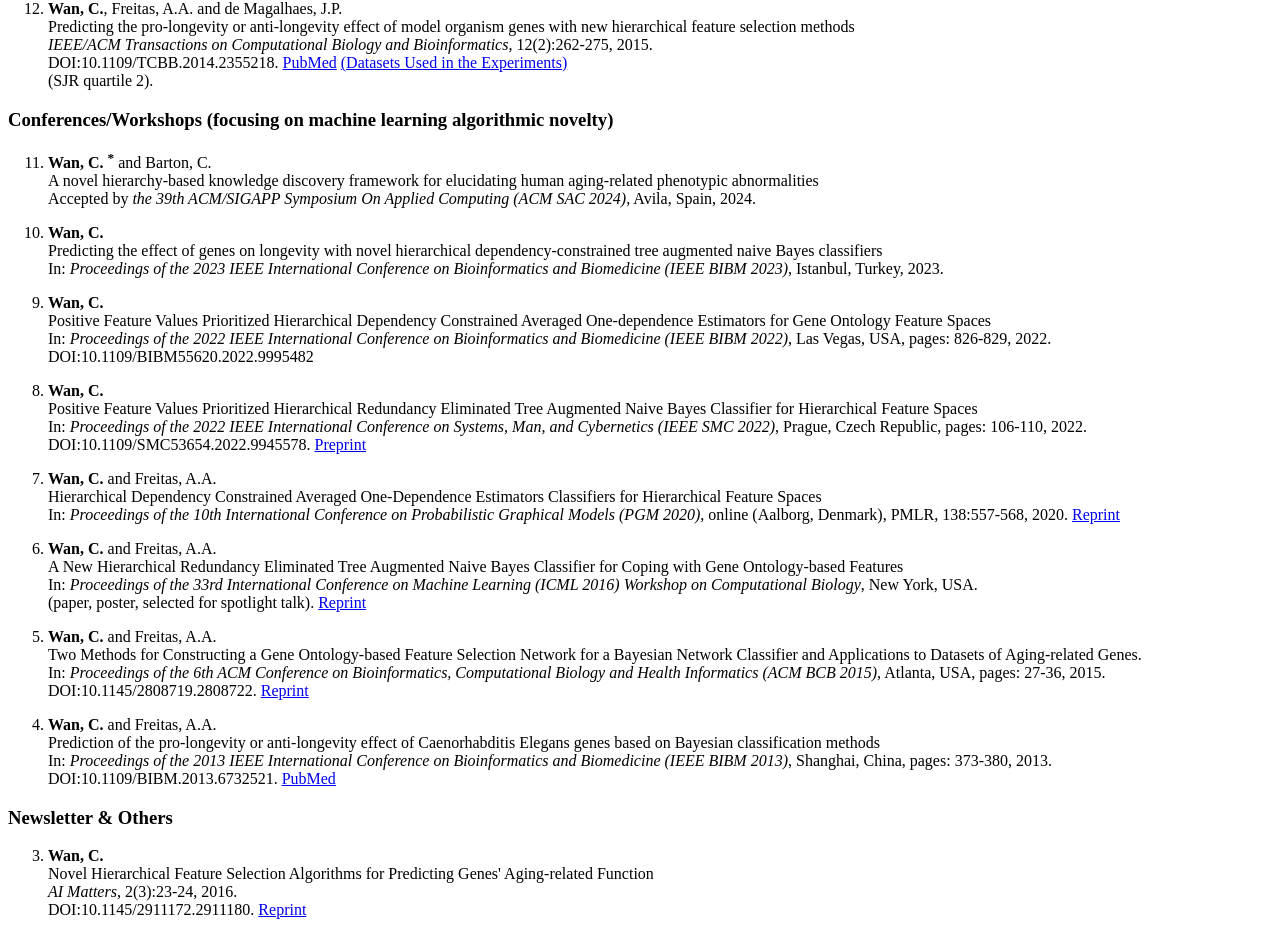
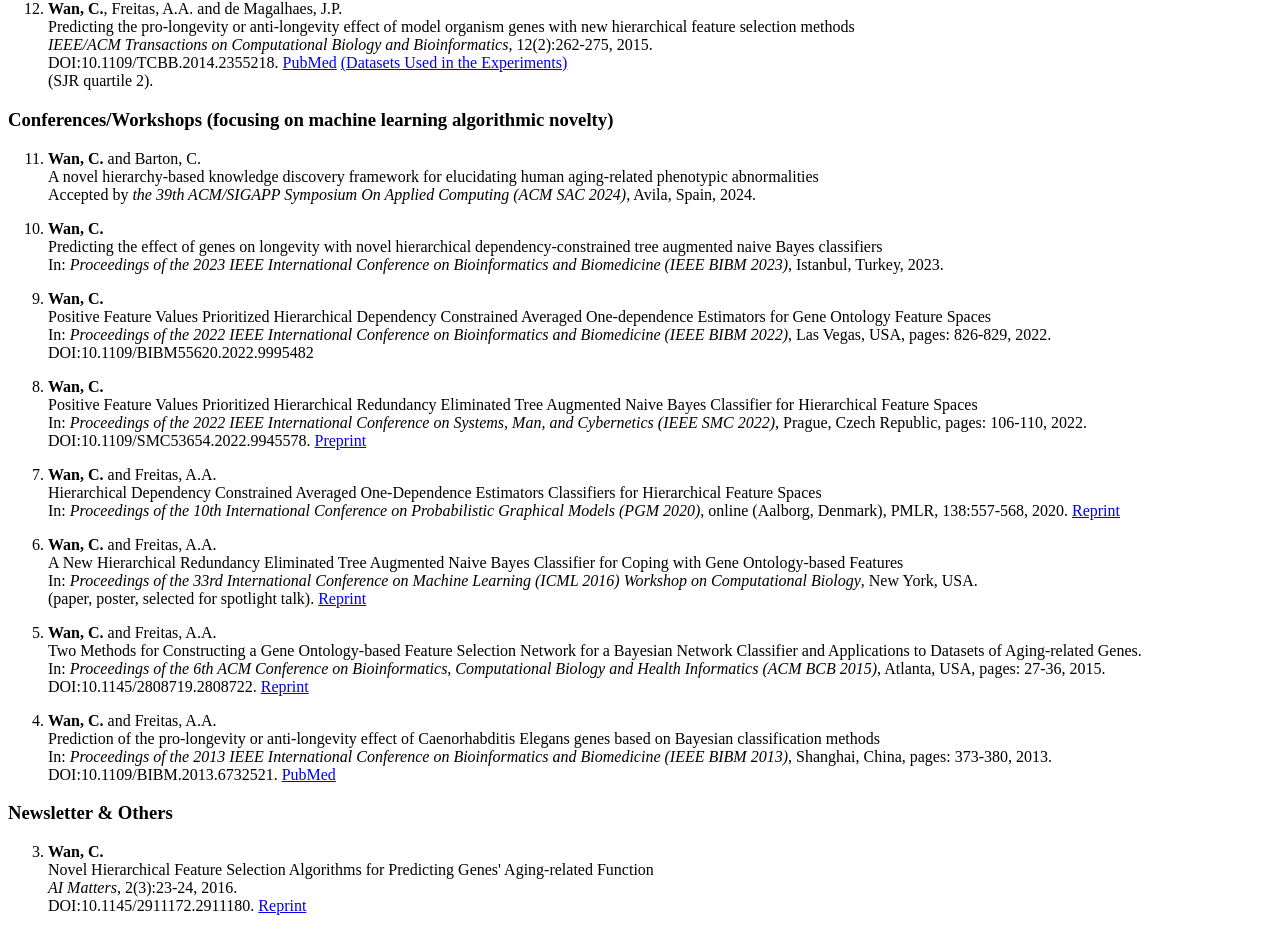
Before and after one commit to cenwcen/cenwcen.github.io, a plain HTML site: page publications.html in a window 1280 px wide. Shown: the part 1724-2655 px from the top of the page. Drawn offline with Linux system fonts and the light colour scheme.

Commit message:
Update publications.html

```diff
--- a/publications.html
+++ b/publications.html
@@ -119,7 +119,7 @@ div.b {
 <h3>Conferences/Workshops (focusing on machine learning algorithmic novelty)</h3>
 </div>
  </li> <p>
-    <li><b>Wan, C. <sup>*</sup></b> and Barton, C.<br>
+    <li><b>Wan, C.</b> and Barton, C.<br>
   A novel hierarchy-based knowledge discovery framework for elucidating human aging-related phenotypic abnormalities<br>
   Accepted by <em>the 39th ACM/SIGAPP Symposium On Applied Computing (ACM SAC 2024)</em>, Avila, Spain, 2024.
   <br>
```
